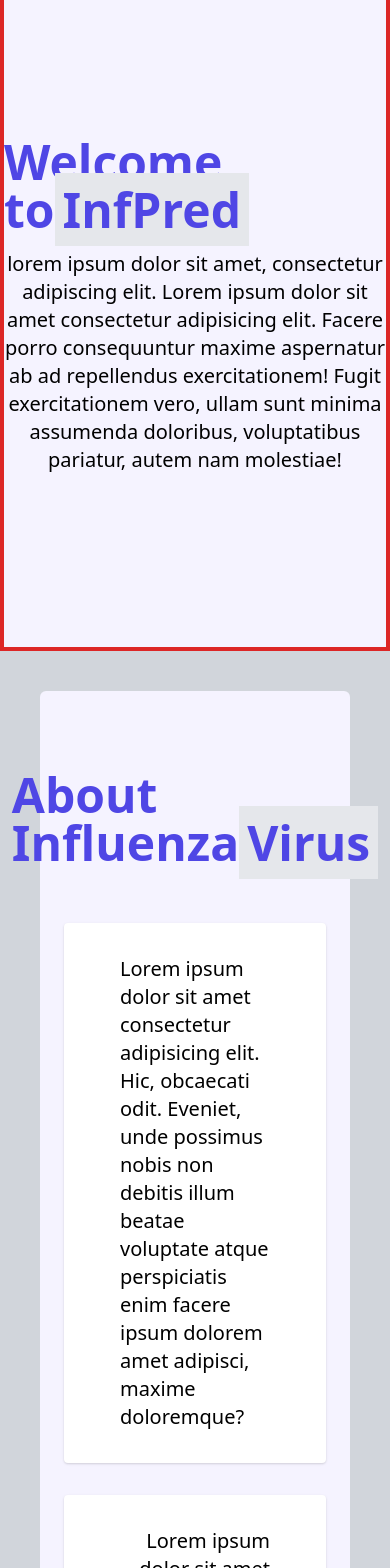
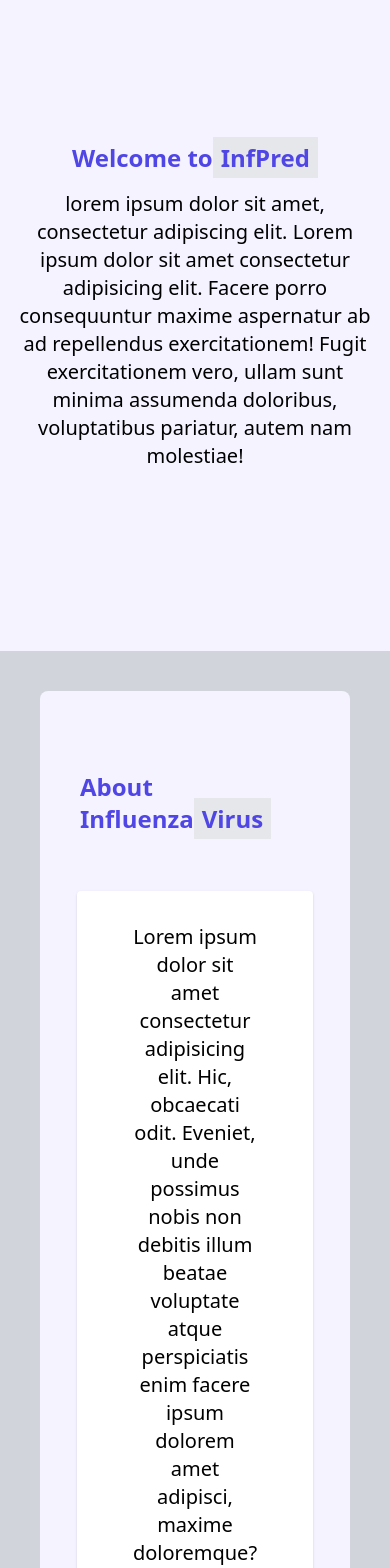
Before and after one commit to Logan1x/InfPred, a React (Create React App) app: page / in a window 390 px wide. Shown: the part 120-1688 px from the top of the page. Built offline with nearby package versions, Linux system fonts and the light colour scheme.

Commit message:
fixed : Breakpoints, md to lg for better viewing

```diff
--- a/src/App.js
+++ b/src/App.js
@@ -5,8 +5,8 @@ function App() {
   return (
     <div className="bg-purple-50">
       <Nav />
-      <div className="md:w-3/5 mx-auto h-page flex flex-col justify-center items-center border-4 border-red-600">
-        <h1 className="font-bold text-5xl text-indigo-600">
+      <div className="lg:w-3/5 mx-auto h-page flex flex-col justify-center items-center px-3">
+        <h1 className="font-bold text-2xl lg:text-5xl text-indigo-600">
           Welcome to
           <span className="bg-gray-200 px-2 py-1 hover:bg-transparent cursor-wait">
             InfPred
@@ -21,22 +21,22 @@ function App() {
         </p>
       </div>
       {/* colored div */}
-      <div className="w-screen md:h-page bg-gray-300 p-10">
-        <div className="md:w-3/5 mx-auto h-full flex flex-col justify-center items-center py-10 px-6 bg-purple-50 rounded-md">
-          <h1 className="font-bold text-5xl text-indigo-600 my-10">
+      <div className="w-screen lg:h-page bg-gray-300 p-10">
+        <div className="lg:w-3/5 mx-auto h-full flex flex-col justify-center items-center py-10 px-10 bg-purple-50 rounded-lg">
+          <h1 className="font-bold text-2xl lg:text-5xl text-indigo-600 my-10">
             About Influenza
             <span className="bg-gray-200 px-2 py-1 hover:bg-transparent cursor-wait">
               Virus
             </span>
           </h1>
-          <div className="flex flex-wrap md:flex-nowrap md:space-x-6">
-            <p className="text-xl  my-4 bg-white px-14 py-8 shadow rounded text-left">
+          <div className="flex flex-wrap lg:flex-nowrap lg:space-x-6">
+            <p className="text-xl  my-4 bg-white px-14 py-8 shadow rounded text-center lg:text-left">
               Lorem ipsum dolor sit amet consectetur adipisicing elit. Hic,
               obcaecati odit. Eveniet, unde possimus nobis non debitis illum
               beatae voluptate atque perspiciatis enim facere ipsum dolorem amet
               adipisci, maxime doloremque?
             </p>
-            <p className="text-xl  my-4 bg-white px-14 py-8 shadow rounded text-right">
+            <p className="text-xl  my-4 bg-white px-14 py-8 shadow rounded text-center lg:text-right">
               Lorem ipsum dolor sit amet consectetur adipisicing elit. Hic,
               obcaecati odit. Eveniet, unde possimus nobis non debitis illum
               beatae voluptate atque perspiciatis enim facere ipsum dolorem amet
```
